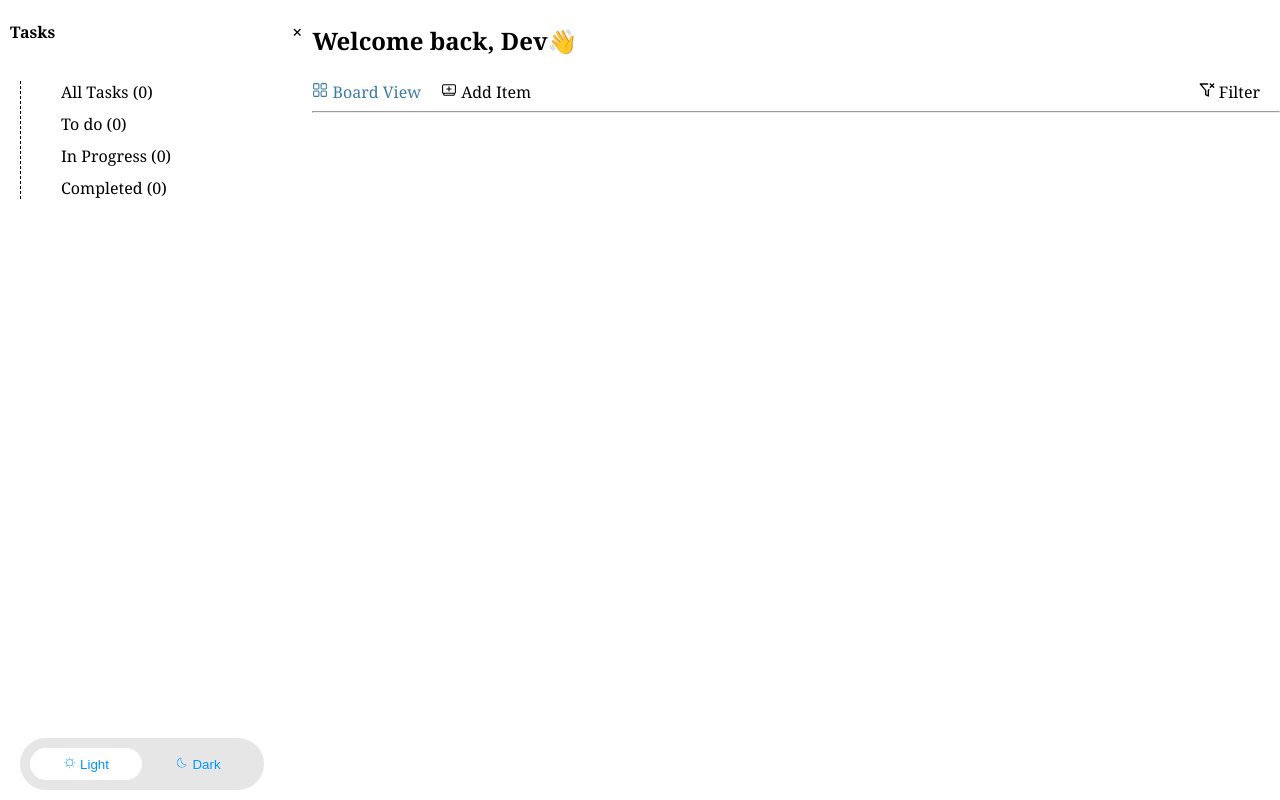
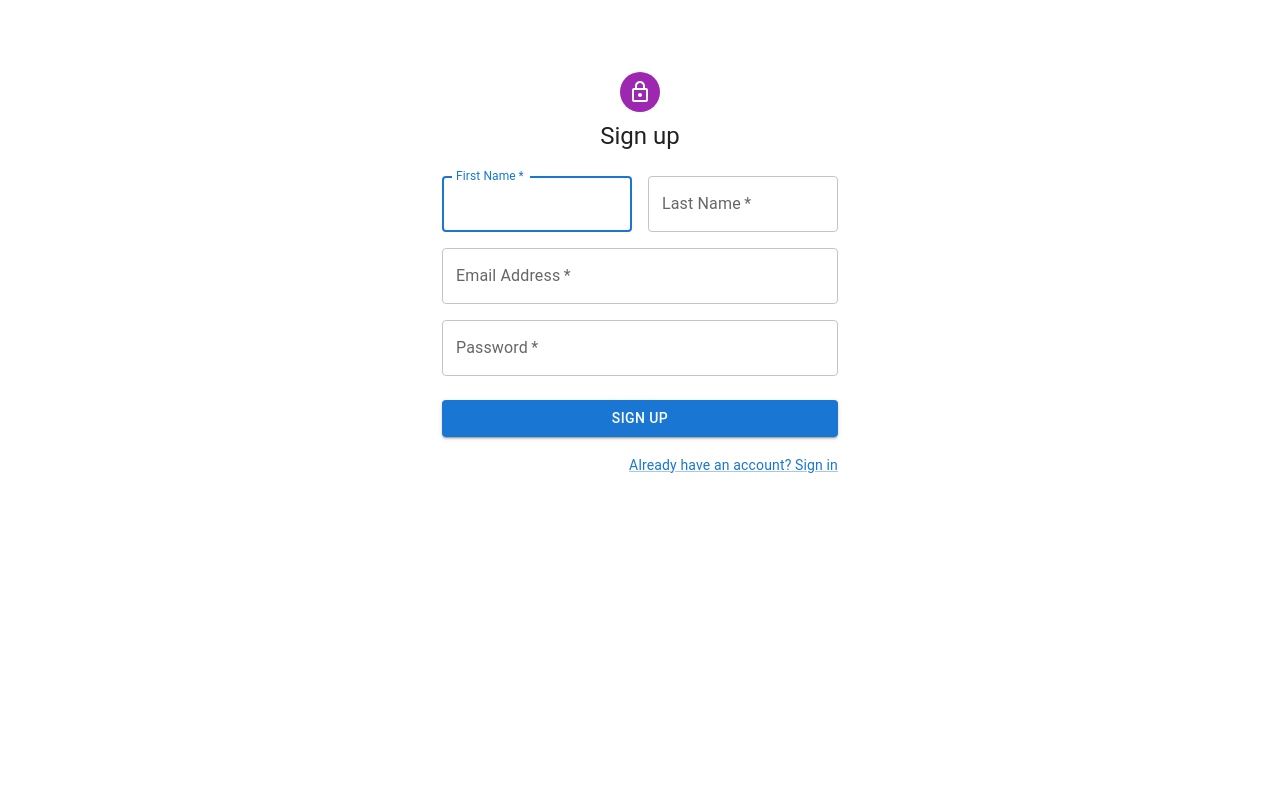
Before and after one commit to DevendranathReddy7/todo_mern, a React (Create React App) app in the folder frontend/: page /signup in a window 1280 px wide. Built offline with nearby package versions, Linux system fonts and the light colour scheme.

Commit message:
signin &signup from mui

```diff
--- a/frontend/src/App.js
+++ b/frontend/src/App.js
@@ -2,6 +2,10 @@
 import "./App.css";
 import Dashboard from "./components/dashboard/Dashboard";
 import Sidebar from "./components/sidebar/Sidebar";
+import SignIn from "./components/Signup/SignIn";
+import SignUp from "./components/Signup/Signup";
+
+import { BrowserRouter as Router, Route, Routes, Link } from "react-router-dom";
 
 function App() {
   const [sideBar, setSideBar] = useState(true);
@@ -20,14 +24,32 @@
   };
 
   return (
-    <div className="App" style={{ display: "flex", flexDirection: "row" }}>
+    <Router>
+      <Routes>
+        <Route path="/signin" element={<SignIn />} />
+        <Route path="/signup" element={<SignUp />} />
+        <Route
+          path="/home"
+          element={
+            <div
+              className="App"
+              style={{ display: "flex", flexDirection: "row" }}
+            >
               <Sidebar
                 SidebarStatus={sidebarHandle}
                 mode={themeHandler}
                 todos={todos}
               />
-      <Dashboard sideBar={sideBar} theme={theme} todosCount={totalTodos} />
+              <Dashboard
+                sideBar={sideBar}
+                theme={theme}
+                todosCount={totalTodos}
+              />
             </div>
+          }
+        />
+      </Routes>
+    </Router>
   );
 }
 
--- /dev/null
+++ b/frontend/src/components/Signup/SignIn.js
@@ -0,0 +1,113 @@
+import * as React from "react";
+import Avatar from "@mui/material/Avatar";
+import Button from "@mui/material/Button";
+import CssBaseline from "@mui/material/CssBaseline";
+import TextField from "@mui/material/TextField";
+import FormControlLabel from "@mui/material/FormControlLabel";
+import Checkbox from "@mui/material/Checkbox";
+import Link from "@mui/material/Link";
+import Grid from "@mui/material/Grid";
+import Box from "@mui/material/Box";
+import LockOutlinedIcon from "@mui/icons-material/LockOutlined";
+import Typography from "@mui/material/Typography";
+import Container from "@mui/material/Container";
+import { createTheme, ThemeProvider } from "@mui/material/styles";
+
+function Copyright(props) {
+  return (
+    <Typography
+      variant="body2"
+      color="text.secondary"
+      align="center"
+      {...props}
+    >
+      {"Copyright © "}
+      <Link color="inherit" href="https://mui.com/">
+        Your Website
+      </Link>{" "}
+      {new Date().getFullYear()}
+      {"."}
+    </Typography>
+  );
+}
+
+// TODO remove, this demo shouldn't need to reset the theme.
+
+const defaultTheme = createTheme();
+
+export default function SignIn() {
+  const handleSubmit = (event) => {
+    event.preventDefault();
+    const data = new FormData(event.currentTarget);
+    console.log({
+      email: data.get("email"),
+      password: data.get("password"),
+    });
+  };
+
+  return (
+    <ThemeProvider theme={defaultTheme}>
+      <Container component="main" maxWidth="xs">
+        <CssBaseline />
+        <Box
+          sx={{
+            marginTop: 8,
+            display: "flex",
+            flexDirection: "column",
+            alignItems: "center",
+          }}
+        >
+          <Avatar sx={{ m: 1, bgcolor: "secondary.main" }}>
+            <LockOutlinedIcon />
+          </Avatar>
+          <Typography component="h1" variant="h5">
+            Sign in
+          </Typography>
+          <Box
+            component="form"
+            onSubmit={handleSubmit}
+            noValidate
+            sx={{ mt: 1 }}
+          >
+            <TextField
+              margin="normal"
+              required
+              fullWidth
+              id="email"
+              label="Email Address"
+              name="email"
+              autoComplete="email"
+              autoFocus
+            />
+            <TextField
+              margin="normal"
+              required
+              fullWidth
+              name="password"
+              label="Password"
+              type="password"
+              id="password"
+              autoComplete="current-password"
+            />
+
+            <Button
+              type="submit"
+              fullWidth
+              variant="contained"
+              sx={{ mt: 3, mb: 2 }}
+            >
+              Sign In
+            </Button>
+            <Grid container justifyContent="flex-end">
+              <Grid item>
+                <Link href="/signup" variant="body2">
+                  {"Don't have an account? Sign Up"}
+                </Link>
+              </Grid>
+            </Grid>
+          </Box>
+        </Box>
+      </Container>
+    </ThemeProvider>
+  );
+}
--- /dev/null
+++ b/frontend/src/components/Signup/Signup.js
@@ -0,0 +1,136 @@
+import * as React from "react";
+import Avatar from "@mui/material/Avatar";
+import Button from "@mui/material/Button";
+import CssBaseline from "@mui/material/CssBaseline";
+import TextField from "@mui/material/TextField";
+import FormControlLabel from "@mui/material/FormControlLabel";
+import Checkbox from "@mui/material/Checkbox";
+import Link from "@mui/material/Link";
+import Grid from "@mui/material/Grid";
+import Box from "@mui/material/Box";
+import LockOutlinedIcon from "@mui/icons-material/LockOutlined";
+import Typography from "@mui/material/Typography";
+import Container from "@mui/material/Container";
+import { createTheme, ThemeProvider } from "@mui/material/styles";
+
+function Copyright(props) {
+  return (
+    <Typography
+      variant="body2"
+      color="text.secondary"
+      align="center"
+      {...props}
+    >
+      {"Copyright © "}
+      <Link color="inherit" href="https://mui.com/">
+        Your Website
+      </Link>{" "}
+      {new Date().getFullYear()}
+      {"."}
+    </Typography>
+  );
+}
+
+// TODO remove, this demo shouldn't need to reset the theme.
+
+const defaultTheme = createTheme();
+
+export default function SignUp() {
+  const handleSubmit = (event) => {
+    event.preventDefault();
+    const data = new FormData(event.currentTarget);
+    console.log({
+      email: data.get("email"),
+      password: data.get("password"),
+    });
+  };
+
+  return (
+    <ThemeProvider theme={defaultTheme}>
+      <Container component="main" maxWidth="xs">
+        <CssBaseline />
+        <Box
+          sx={{
+            marginTop: 8,
+            display: "flex",
+            flexDirection: "column",
+            alignItems: "center",
+          }}
+        >
+          <Avatar sx={{ m: 1, bgcolor: "secondary.main" }}>
+            <LockOutlinedIcon />
+          </Avatar>
+          <Typography component="h1" variant="h5">
+            Sign up
+          </Typography>
+          <Box
+            component="form"
+            noValidate
+            onSubmit={handleSubmit}
+            sx={{ mt: 3 }}
+          >
+            <Grid container spacing={2}>
+              <Grid item xs={12} sm={6}>
+                <TextField
+                  autoComplete="given-name"
+                  name="firstName"
+                  required
+                  fullWidth
+                  id="firstName"
+                  label="First Name"
+                  autoFocus
+                />
+              </Grid>
+              <Grid item xs={12} sm={6}>
+                <TextField
+                  required
+                  fullWidth
+                  id="lastName"
+                  label="Last Name"
+                  name="lastName"
+                  autoComplete="family-name"
+                />
+              </Grid>
+              <Grid item xs={12}>
+                <TextField
+                  required
+                  fullWidth
+                  id="email"
+                  label="Email Address"
+                  name="email"
+                  autoComplete="email"
+                />
+              </Grid>
+              <Grid item xs={12}>
+                <TextField
+                  required
+                  fullWidth
+                  name="password"
+                  label="Password"
+                  type="password"
+                  id="password"
+                  autoComplete="new-password"
+                />
+              </Grid>
+            </Grid>
+            <Button
+              type="submit"
+              fullWidth
+              variant="contained"
+              sx={{ mt: 3, mb: 2 }}
+            >
+              Sign Up
+            </Button>
+            <Grid container justifyContent="flex-end">
+              <Grid item>
+                <Link href="/signin" variant="body2">
+                  Already have an account? Sign in
+                </Link>
+              </Grid>
+            </Grid>
+          </Box>
+        </Box>
+      </Container>
+    </ThemeProvider>
+  );
+}
```
Also changed, not shown: frontend/package.json (+7 -0 lines), 1 other file (tests, documents, lock files or other folders). Lines whose indentation alone changed are shown as unchanged.
